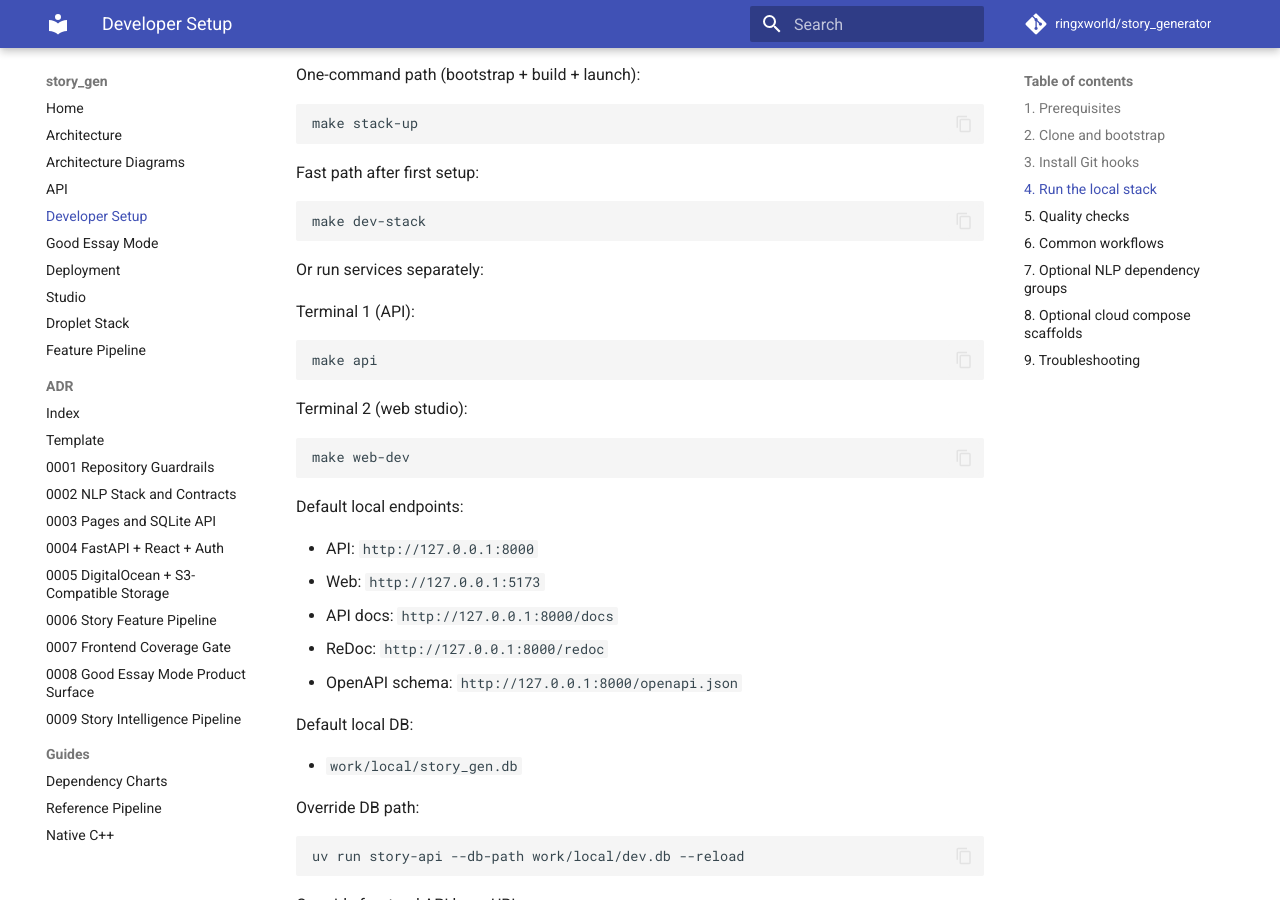
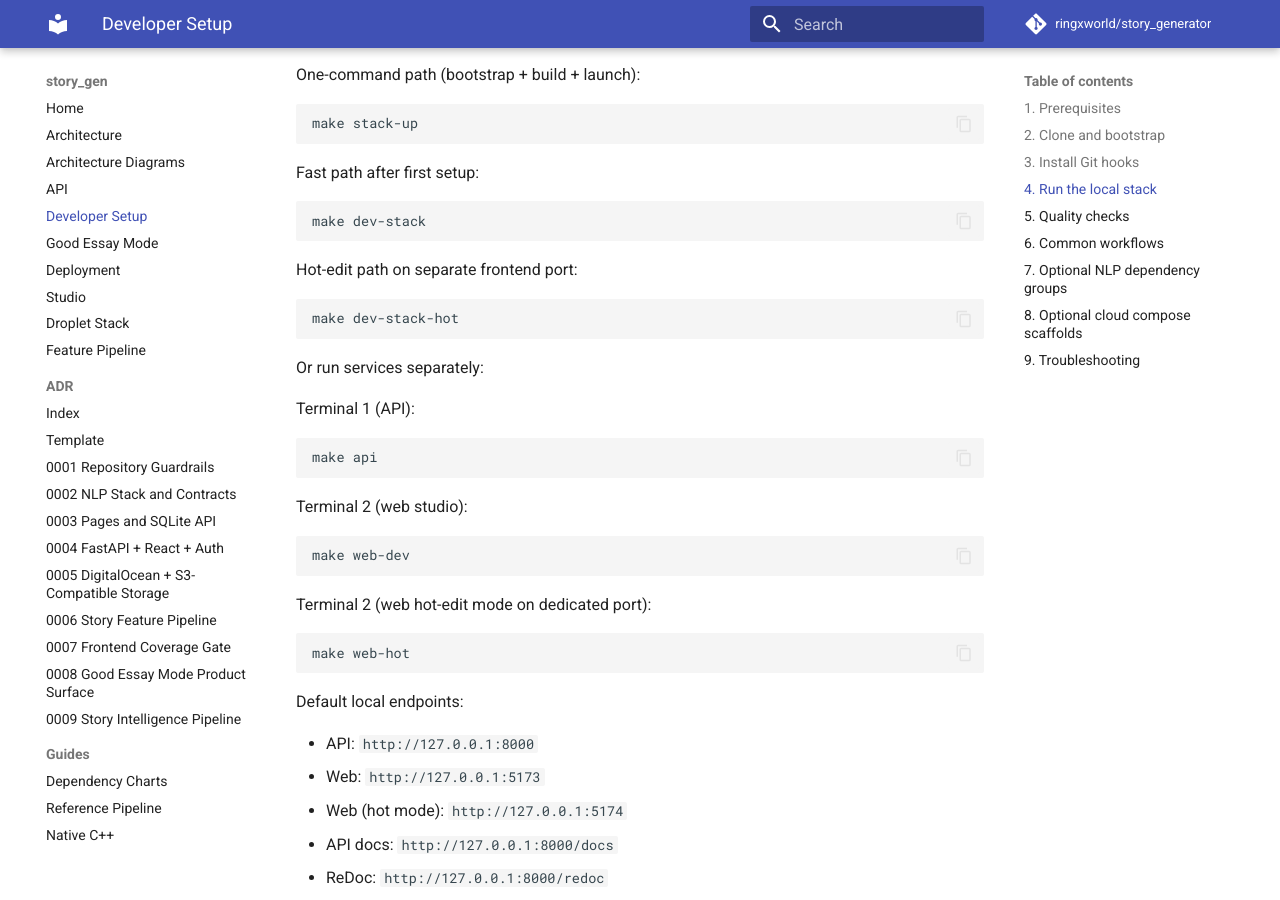
Before and after one commit to ringxworld/story_generator, an MkDocs documentation site: the page built from docs/developer_setup.md, in a window 1280 px wide and 900 px high, scrolled down 1078 px. Built offline with MkDocs 1.6.1 and Material for MkDocs 9.7.7, drawn with Linux system fonts in a browser that asks for light colours; comment, search, counter and statistics services are not loaded.

Commit message:
Add dedicated hot-edit frontend mode on separate port

````diff
--- a/docs/developer_setup.md
+++ b/docs/developer_setup.md
@@ -51,6 +51,12 @@ Fast path after first setup:
 make dev-stack
 ```
 
+Hot-edit path on separate frontend port:
+
+```bash
+make dev-stack-hot
+```
+
 Or run services separately:
 
 Terminal 1 (API):
@@ -65,10 +71,17 @@ Terminal 2 (web studio):
 make web-dev
 ```
 
+Terminal 2 (web hot-edit mode on dedicated port):
+
+```bash
+make web-hot
+```
+
 Default local endpoints:
 
 - API: `http://127.0.0.1:8000`
 - Web: `http://127.0.0.1:5173`
+- Web (hot mode): `http://127.0.0.1:5174`
 - API docs: `http://127.0.0.1:8000/docs`
 - ReDoc: `http://127.0.0.1:8000/redoc`
 - OpenAPI schema: `http://127.0.0.1:8000/openapi.json`
````
Also changed, not shown: README.md (+16 -0 lines), 4 other files.
